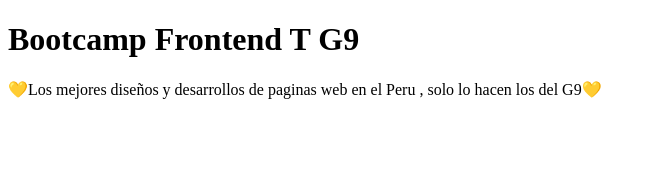
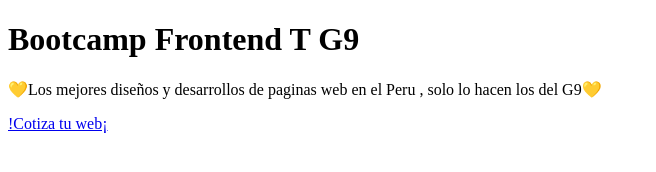
Before and after one commit to wperca/g9, a plain HTML site: page index.html in a window 1280 px wide. Shown: the whole page, without its empty margins (0-656 px from the left). Drawn offline with Linux system fonts and the light colour scheme.

Commit message:
Cotiza tu web 1

```diff
--- a/index.html
+++ b/index.html
@@ -9,5 +9,6 @@
 <body>
     <h1>Bootcamp Frontend T G9</h1>
     <p>💛Los mejores diseños y desarrollos de paginas web en el Peru , solo lo hacen los del G9💛</p>
+    <a href="https://www.youtube.com/">!Cotiza tu web¡</a>
 </body>
 </html>
```
